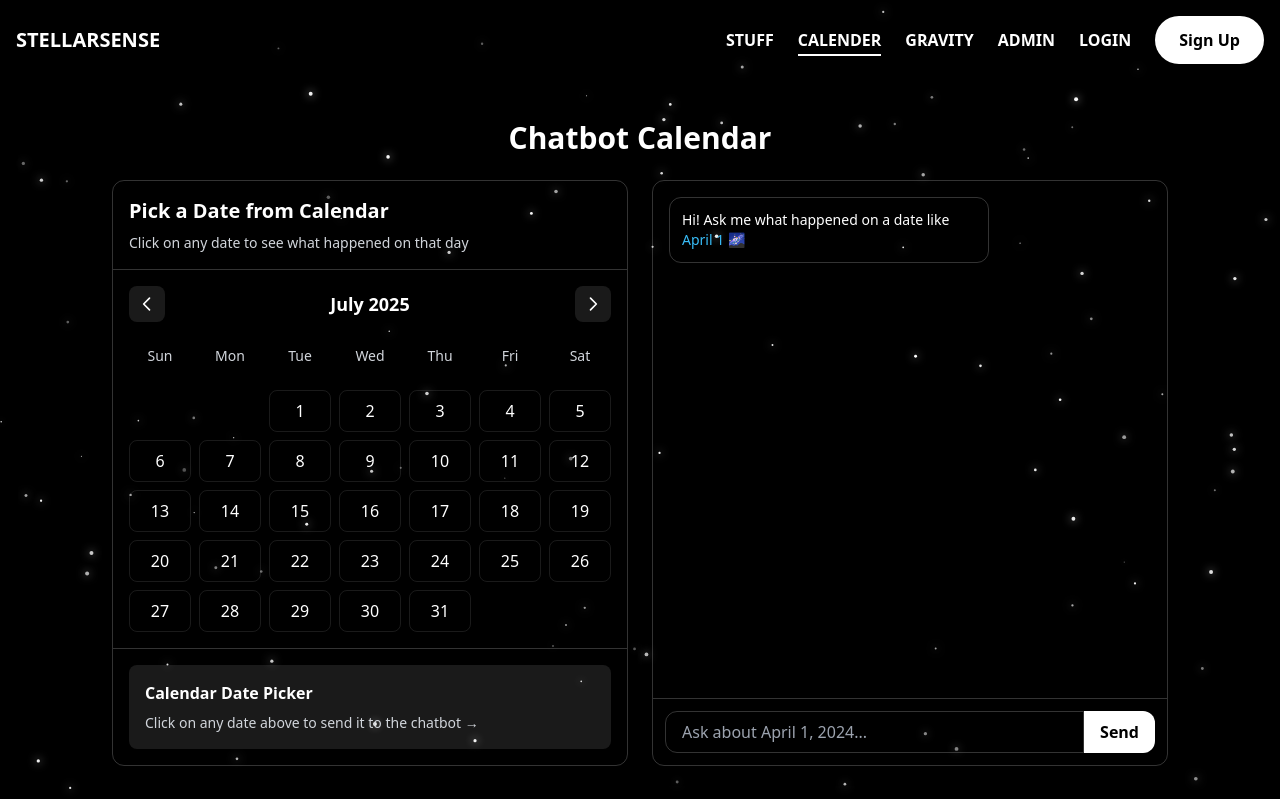
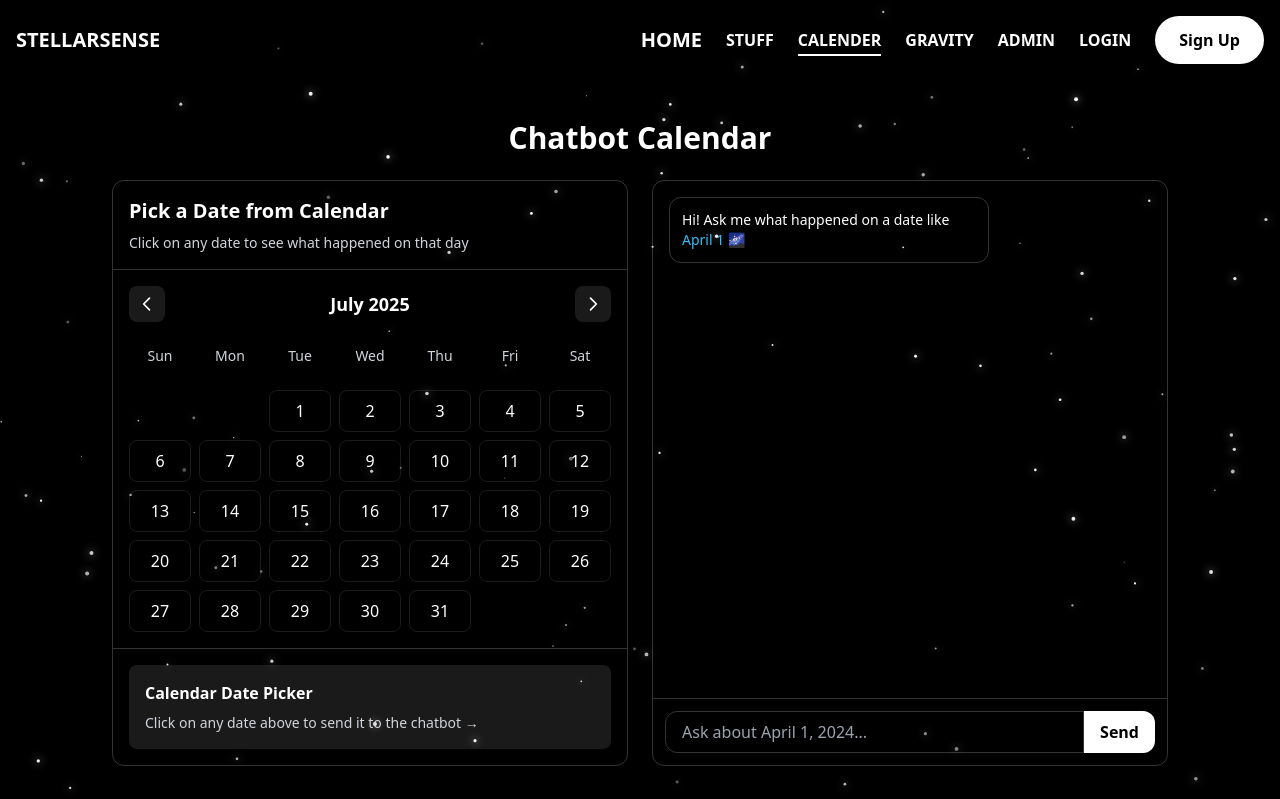
Before and after one commit to GautamSai05/stellarX, a Django app: page /calender/ in a window 1280 px wide. Shown: the top 799 px of the page. Run offline with Django 3.2, Linux system fonts and the light colour scheme; some libraries are stand-ins or nearby versions.

Commit message:
home added

```diff
--- a/home/templates/base.html
+++ b/home/templates/base.html
@@ -19,6 +19,9 @@
         </svg>
     </button>
     <div class="hidden md:flex items-center space-x-6">
+        <a href="{% url 'home' %}">
+        <h1 class="text-xl font-bold text-white hover:text-gray-300 transition duration-300 ease-in-out">HOME</h1>
+    </a>
   <a href="{% url 'stellarium' %}"
      class="relative text-base font-bold transition duration-300 hover:text-gray-300
             after:absolute after:left-0 after:-bottom-1 after:h-[2px] after:bg-white after:transition-all after:duration-300
```
